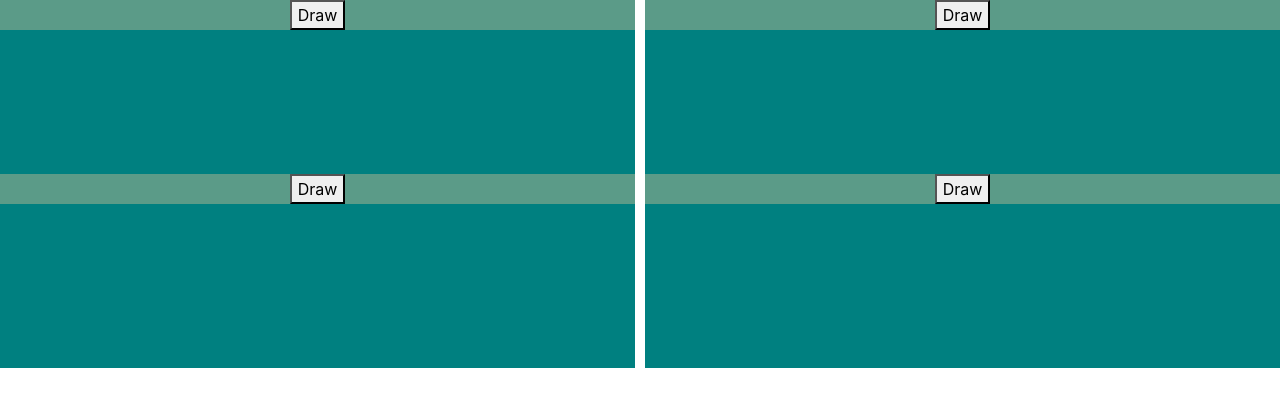
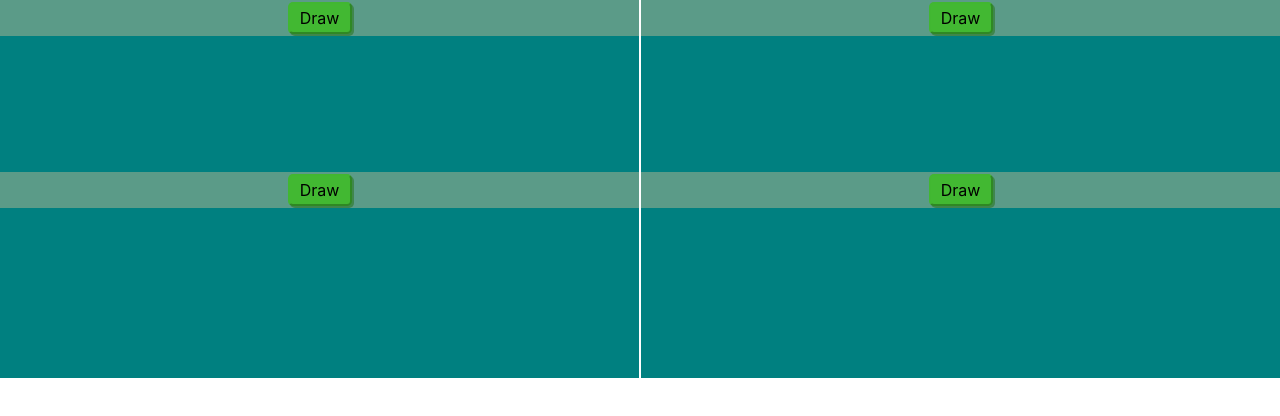
Before and after one commit to fahslaj/beans, a React (Create React App) app: page / in a window 1280 px wide. Shown: the top 416 px of the page. Built offline with nearby package versions, Linux system fonts and the light colour scheme; the HTML template or start-up script is replaced by a standard one.

Commit message:
Add play button with action bar

```diff
--- a/src/components/Card.scss
+++ b/src/components/Card.scss
@@ -1,4 +1,4 @@
-$card-border-color: black;
+@import '../theme.scss';
 
 $card-height: 120px;
 $card-width: $card-height / 4 * 3;
--- a/src/components/Game.scss
+++ b/src/components/Game.scss
@@ -1,5 +1,5 @@
 .Game {
   display: grid;
   grid-template-columns: repeat(2, 1fr);
-  grid-gap: 10px;
+  grid-gap: 2px;
 }
--- a/src/components/Player.js
+++ b/src/components/Player.js
@@ -27,7 +27,9 @@ class Player extends Component {
     return (
       <div>
         <div className="Actions">
-          <button onClick={() => this.draw()}>Draw</button>
+          <button className="Primary-Button" onClick={() => this.draw()}>
+            Draw
+          </button>
         </div>
         <Hand cards={this.state.hand} />
       </div>
--- a/src/components/Player.scss
+++ b/src/components/Player.scss
@@ -1,7 +1,9 @@
+@import '../theme.scss';
+
 .Actions {
   display: flex;
   flex-wrap: wrap;
   justify-content: space-evenly;
 
-  background-color: rgb(91, 155, 136);
+  background-color: $actions-bar-color;
 }
--- /dev/null
+++ b/src/theme.scss
@@ -0,0 +1,18 @@
+
+$card-border-color: black;
+
+$actions-bar-color: rgb(91, 155, 136);
+$actions-bar-shadow-color: rgb(63, 107, 94);
+
+.Primary-Button {
+  border-radius: 5px;
+  margin-top: 2px;
+  margin-bottom: 2px;
+
+  min-height: 32px;
+  min-width: 64px;
+
+  background-color: rgb(66, 184, 50);
+  border-color:  rgba(66, 184, 50, 0.57);
+  box-shadow: 2px 2px rgba(43, 119, 33, 0.57);
+}
```
